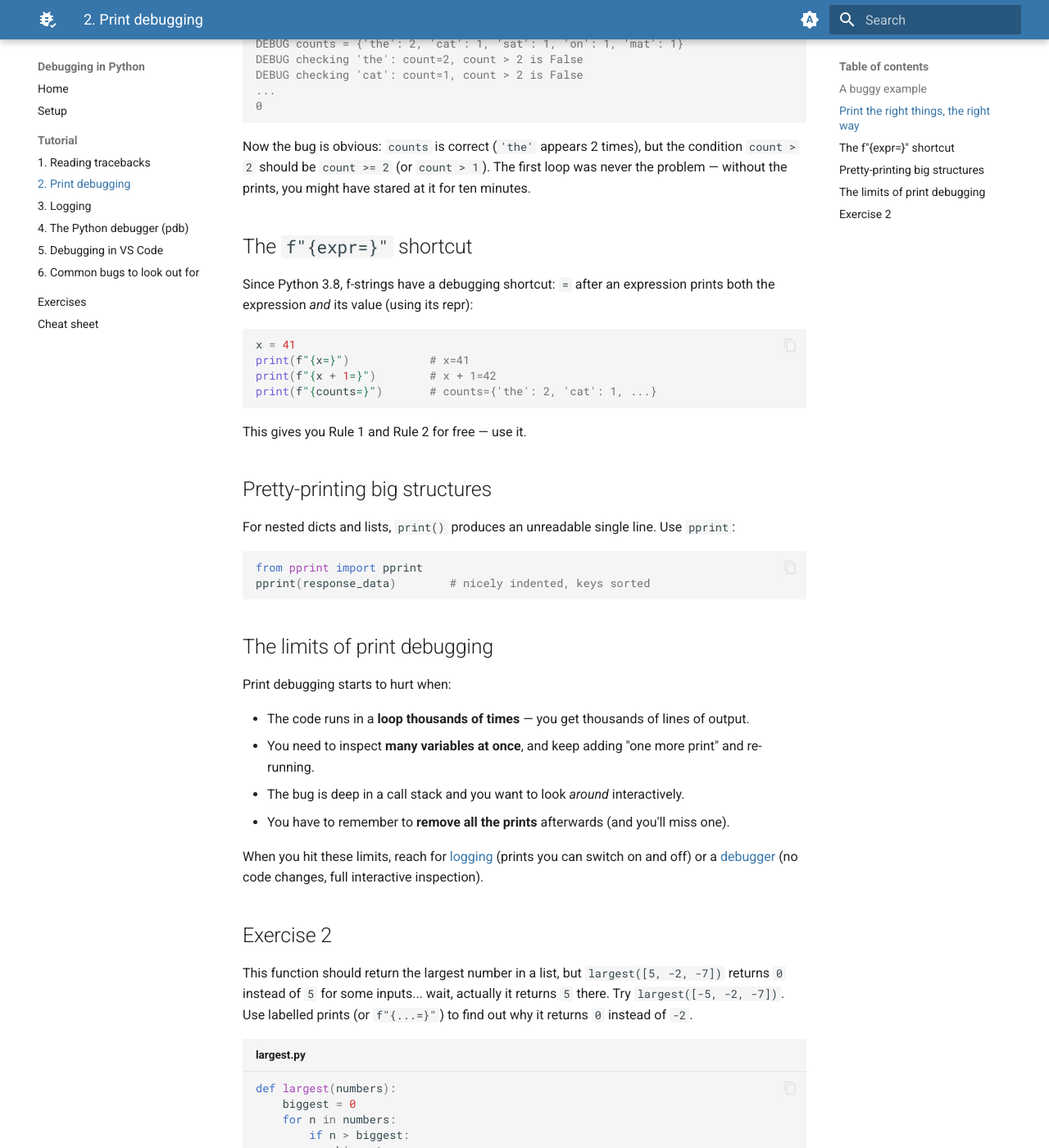
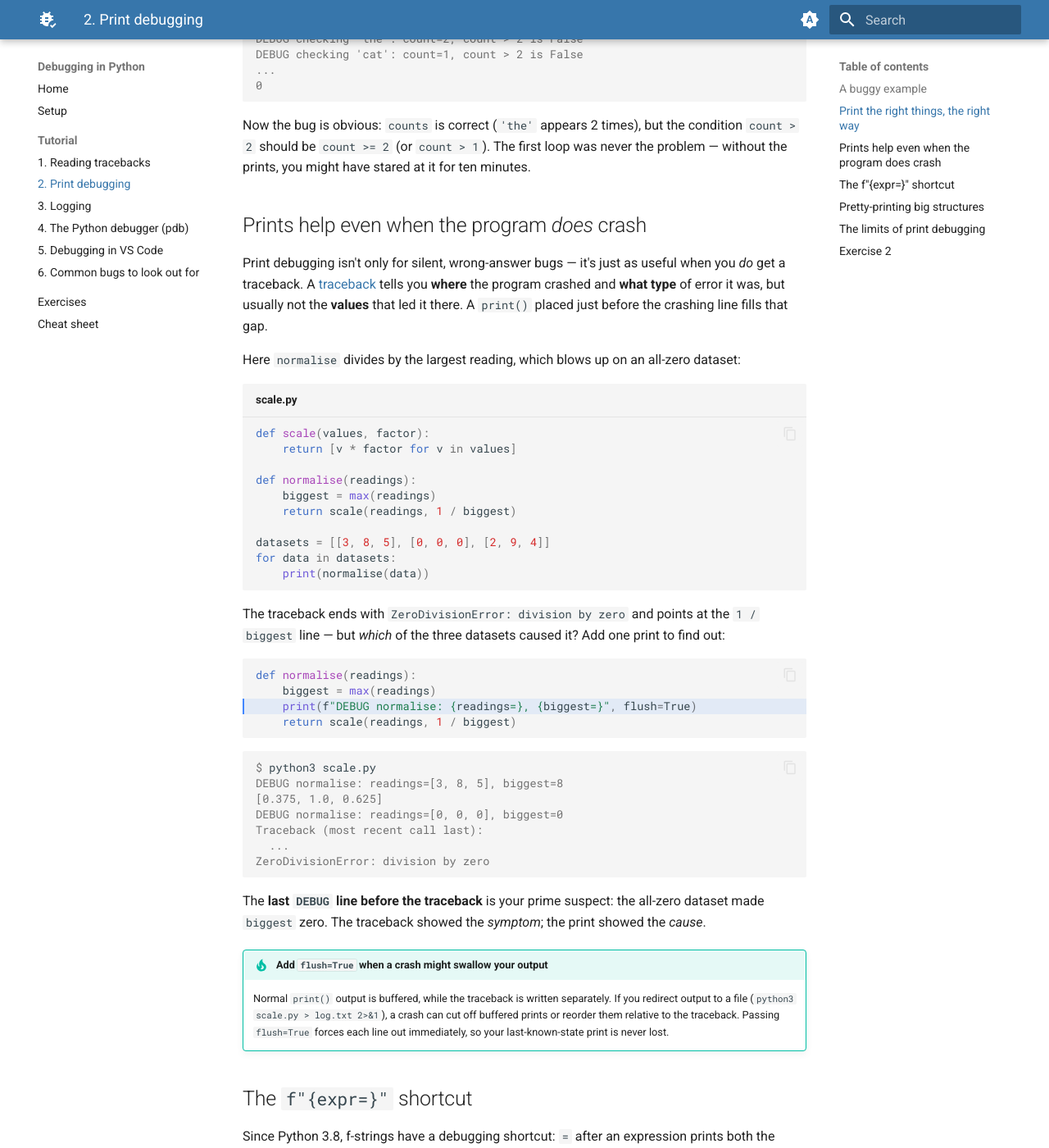
Before and after one commit to geoffreyweal/python-debugging-tutorial, an MkDocs documentation site: the page built from Documentation/docs/02-print-debugging.md, in a window 1280 px wide and 1400 px high, scrolled down 1507 px. Shown: the whole window at 82% size. Built offline with MkDocs 1.6.1 and Material for MkDocs 9.7.7, drawn with Linux system fonts in a browser that asks for light colours; some of the changed text lies outside the part shown.

Commit message:
Update Python debugging tutorial

````diff
--- a/Documentation/docs/02-print-debugging.md
+++ b/Documentation/docs/02-print-debugging.md
@@ -68,6 +68,49 @@ DEBUG checking 'cat': count=1, count > 2 is False
 ```
 
 Now the bug is obvious: `counts` is correct (`'the'` appears 2 times), but the condition `count > 2` should be `count >= 2` (or `count > 1`). The first loop was never the problem — without the prints, you might have stared at it for ten minutes.
+
+## Prints help even when the program *does* crash
+
+Print debugging isn't only for silent, wrong-answer bugs — it's just as useful when you *do* get a traceback. A [traceback](01-tracebacks.md) tells you **where** the program crashed and **what type** of error it was, but usually not the **values** that led it there. A `print()` placed just before the crashing line fills that gap.
+
+Here `normalise` divides by the largest reading, which blows up on an all-zero dataset:
+
+```python title="scale.py"
+def scale(values, factor):
+    return [v * factor for v in values]
+
+def normalise(readings):
+    biggest = max(readings)
+    return scale(readings, 1 / biggest)
+
+datasets = [[3, 8, 5], [0, 0, 0], [2, 9, 4]]
+for data in datasets:
+    print(normalise(data))
+```
+
+The traceback ends with `ZeroDivisionError: division by zero` and points at the `1 / biggest` line — but *which* of the three datasets caused it? Add one print to find out:
+
+```python hl_lines="3"
+def normalise(readings):
+    biggest = max(readings)
+    print(f"DEBUG normalise: {readings=}, {biggest=}", flush=True)
+    return scale(readings, 1 / biggest)
+```
+
+```console
+$ python3 scale.py
+DEBUG normalise: readings=[3, 8, 5], biggest=8
+[0.375, 1.0, 0.625]
+DEBUG normalise: readings=[0, 0, 0], biggest=0
+Traceback (most recent call last):
+  ...
+ZeroDivisionError: division by zero
+```
+
+The **last `DEBUG` line before the traceback** is your prime suspect: the all-zero dataset made `biggest` zero. The traceback showed the *symptom*; the print showed the *cause*.
+
+!!! tip "Add `flush=True` when a crash might swallow your output"
+    Normal `print()` output is buffered, while the traceback is written separately. If you redirect output to a file (`python3 scale.py > log.txt 2>&1`), a crash can cut off buffered prints or reorder them relative to the traceback. Passing `flush=True` forces each line out immediately, so your last-known-state print is never lost.
 
 ## The `f"{expr=}"` shortcut
 
````
Also changed, not shown: other parts of Documentation/docs/02-print-debugging.md (+1 -1 lines), Documentation/docs/01-tracebacks.md (+1 -1 lines), Documentation/docs/04-pdb.md (+5 -1 lines), Documentation/docs/index.md (+3 -3 lines), Documentation/docs/setup.md (+2 -2 lines), 1 other file.
